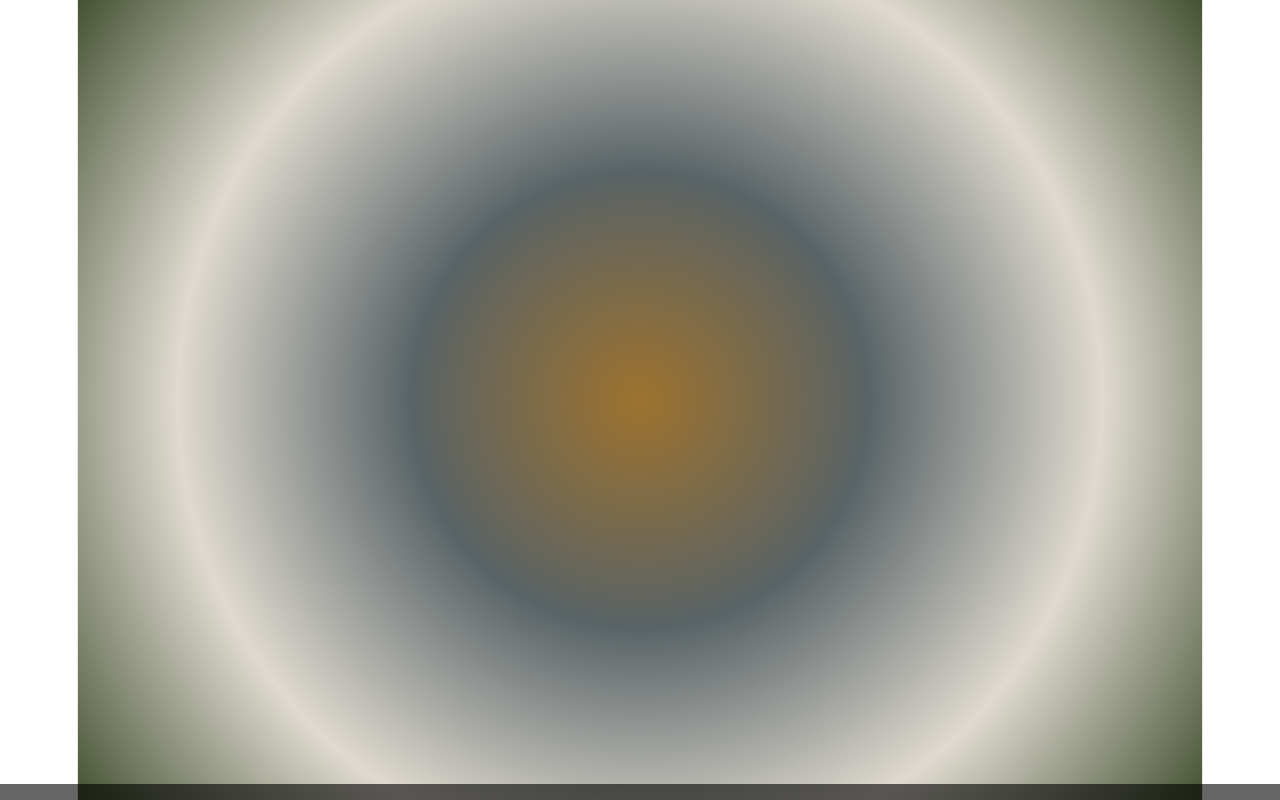
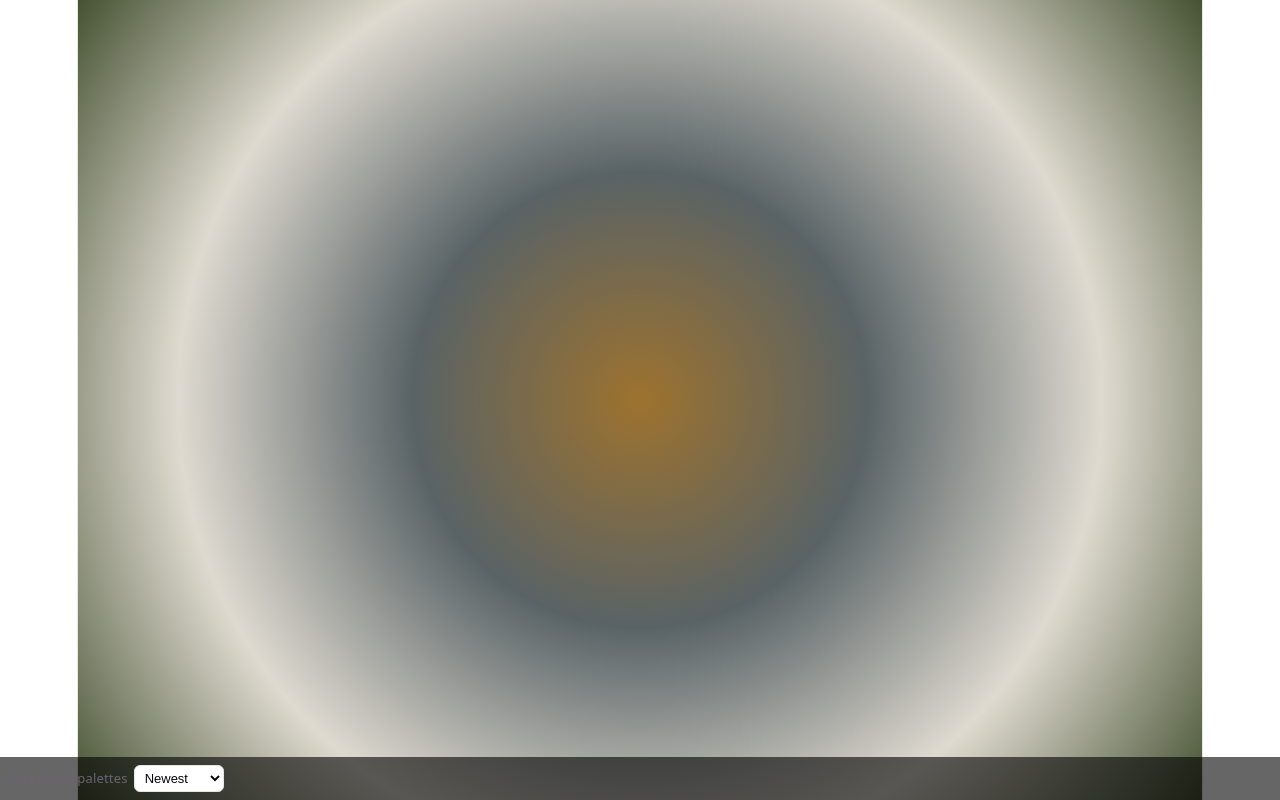
Before and after one commit to matthewlew/palette, a React (Vite) app: page / in a window 1280 px wide. Built offline with nearby package versions, Linux system fonts and the light colour scheme.

Commit message:
feat: add Newest/Lightness/Hue/Chroma sort select to saved palette drawer

```diff
--- a/src/components/Drawer.module.css
+++ b/src/components/Drawer.module.css
@@ -18,3 +18,20 @@
   border: none;
   cursor: pointer;
 }
+
+.sortLabel {
+  display: flex;
+  align-items: center;
+  gap: 6px;
+  font-size: 13px;
+  color: var(--text);
+}
+
+.sortSelect {
+  font-size: 13px;
+  padding: 4px 6px;
+  border-radius: 6px;
+  border: 1px solid var(--border);
+  background: var(--bg);
+  color: var(--text-h);
+}
--- a/src/components/Drawer.tsx
+++ b/src/components/Drawer.tsx
@@ -1,4 +1,6 @@
+import { useState } from 'react'
 import { buildGradientCss } from '../lib/gradient'
+import { gradientMetric, type SortKey } from '../lib/sortColors'
 import type { Gradient } from '../store/types'
 import styles from './Drawer.module.css'
 
@@ -7,10 +9,38 @@ interface DrawerProps {
   onSelect: (gradient: Gradient) => void
 }
 
+type SortOption = 'newest' | SortKey
+
+function sortedForDisplay(saved: Gradient[], option: SortOption): Gradient[] {
+  if (option === 'newest') return saved
+  return [...saved].sort(
+    (a, b) =>
+      gradientMetric(a.stops.map((s) => s.hex), option) -
+      gradientMetric(b.stops.map((s) => s.hex), option)
+  )
+}
+
 export function Drawer({ saved, onSelect }: DrawerProps) {
+  const [sortOption, setSortOption] = useState<SortOption>('newest')
+  const displayed = sortedForDisplay(saved, sortOption)
+
   return (
     <div className={styles.drawer}>
-      {saved.map((gradient) => (
+      <label className={styles.sortLabel}>
+        Sort saved palettes
+        <select
+          aria-label="Sort saved palettes"
+          className={styles.sortSelect}
+          value={sortOption}
+          onChange={(e) => setSortOption(e.target.value as SortOption)}
+        >
+          <option value="newest">Newest</option>
+          <option value="lightness">Lightness</option>
+          <option value="hue">Hue</option>
+          <option value="chroma">Chroma</option>
+        </select>
+      </label>
+      {displayed.map((gradient) => (
         <button
           key={gradient.id}
           type="button"
```
Also changed, not shown: 1 other file (tests, documents, lock files or other folders).
